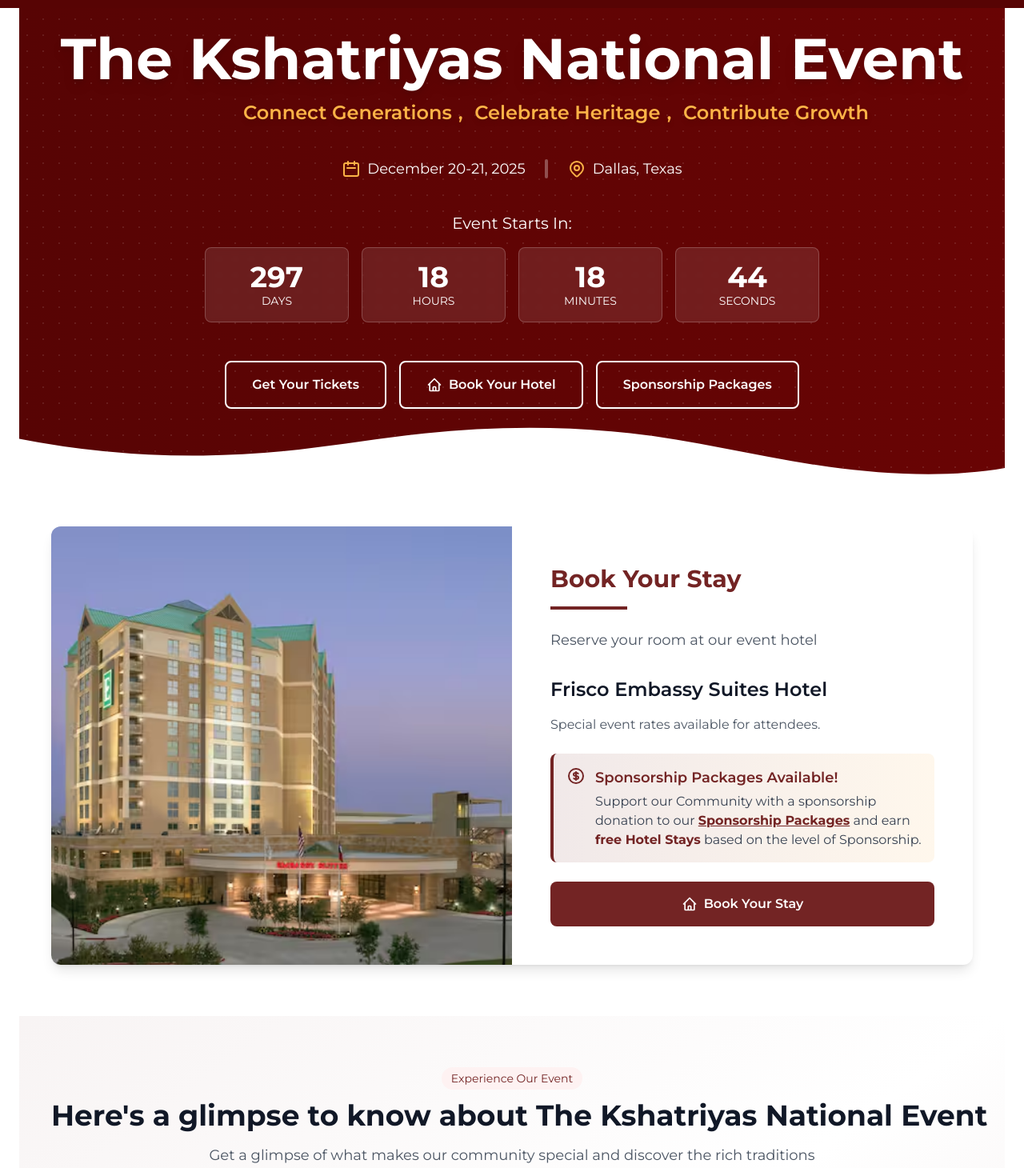
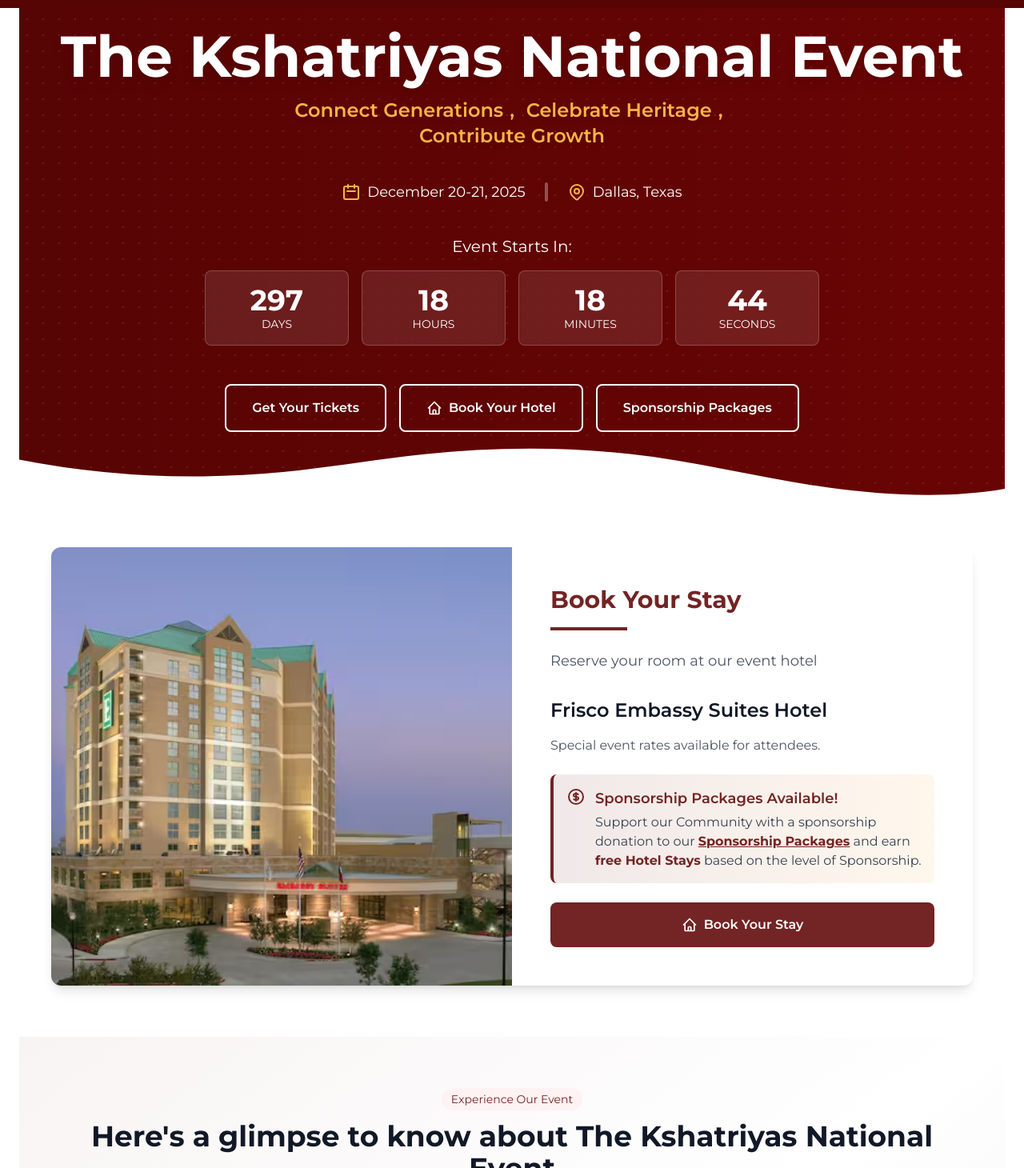
Before and after one commit to cloudwaze/kshatriya-event, a Next.js app: page /kshatriya-event/ in a window 1280 px wide. Shown: the part 70-1530 px from the top of the page at 80% size. Built offline with nearby package versions, Linux system fonts and the light colour scheme.

Commit message:
Added mobile design

```diff
--- a/src/app/page.tsx
+++ b/src/app/page.tsx
@@ -65,7 +65,7 @@ export default function Home() {
           </h1>
 
           {/* Tagline */}
-          <p className="text-xl md:text-2xl font-semibold text-[#FDB347] mb-10 max-w-2xl mx-auto drop-shadow-md whitespace-nowrap">
+          <p className="text-xl md:text-2xl font-semibold text-[#FDB347] mb-10 max-w-2xl mx-auto drop-shadow-md text-center">
             Connect Generations<span className="mx-2">,</span> Celebrate Heritage<span className="mx-2">,</span> Contribute Growth
           </p>
 
@@ -211,7 +211,7 @@ export default function Home() {
           <div className="max-w-6xl mx-auto">
             <div className="text-center mb-12">
               <span className="inline-block px-3 py-1 bg-red-50 text-[#732424] rounded-full text-sm font-medium mb-3">Experience Our Event</span>
-              <h2 className="text-2xl md:text-4xl font-bold text-gray-900 mb-4 whitespace-nowrap">Here's a glimpse to know about The Kshatriyas National Event</h2>
+              <h2 className="text-2xl md:text-4xl font-bold text-gray-900 mb-4 text-center">Here's a glimpse to know about The Kshatriyas National Event</h2>
               <p className="text-lg text-gray-600 max-w-3xl mx-auto">
                 Get a glimpse of what makes our community special and discover the rich traditions we celebrate together
               </p>
```
